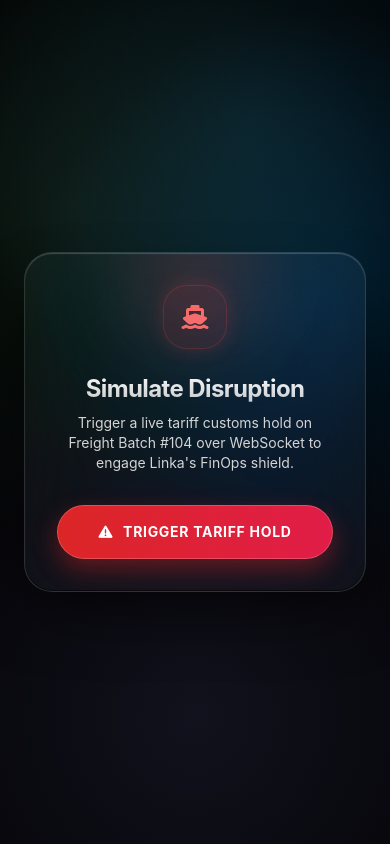
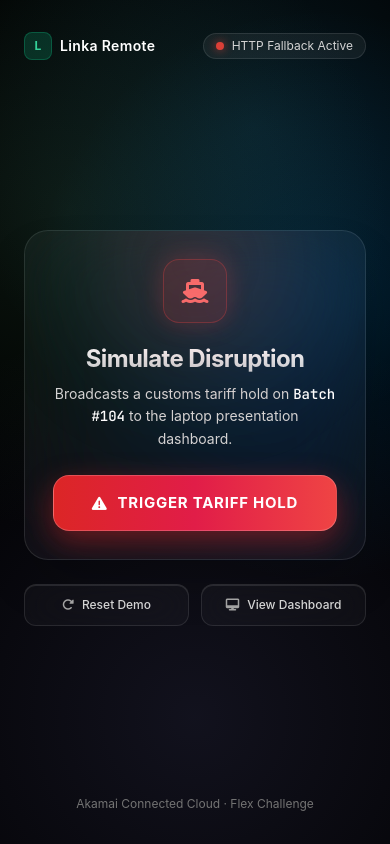
Before and after one commit to HackmidwestLMTV/Linka, a website: page public/trigger.html in a window 390 px wide. Drawn offline with nearby package versions, Linux system fonts and the light colour scheme; no server answers; a web font is replaced by a local one.

Commit message:
fix(mobile): add dual-channel REST fallback, /trigger alias, and haptics for phone controller

```diff
--- a/public/trigger.html
+++ b/public/trigger.html
@@ -2,57 +2,170 @@
 <html lang="en" class="dark">
 <head>
     <meta charset="UTF-8">
-    <meta name="viewport" content="width=device-width, initial-scale=1.0">
-    <title>Linka // Remote Event Trigger</title>
+    <meta name="viewport" content="width=device-width, initial-scale=1.0, maximum-scale=1.0, user-scalable=no, viewport-fit=cover">
+    <title>Linka Remote Controller // Hack Midwest</title>
     <script src="https://cdn.tailwindcss.com"></script>
     <link rel="stylesheet" href="https://cdnjs.cloudflare.com/ajax/libs/font-awesome/6.4.0/css/all.min.css">
     <script src="/socket.io/socket.io.js"></script>
     <link href="https://fonts.cdnfonts.com/css/sf-pro-display" rel="stylesheet">
     <link rel="stylesheet" href="styles.css">
+    <style>
+        * { -webkit-tap-highlight-color: transparent; }
+        body { touch-action: manipulation; }
+    </style>
 </head>
-<body class="min-h-screen flex items-center justify-center p-6 vision-bg">
-    <div class="vision-glass p-8 max-w-sm w-full text-center relative overflow-hidden">
-        <!-- Ambient orb behind icon -->
-        <div class="absolute -top-10 left-1/2 -translate-x-1/2 w-32 h-32 bg-red-500/20 rounded-full blur-2xl pointer-events-none"></div>
+<body class="min-h-screen flex flex-col items-center justify-between p-6 vision-bg text-white selection:bg-white/20">
 
-        <div class="w-16 h-16 bg-red-500/10 border border-red-500/20 text-red-400 rounded-3xl flex items-center justify-center mx-auto mb-6 text-2xl shadow-[0_0_20px_rgba(239,68,68,0.2)]">
-            <i class="fa-solid fa-ship"></i>
+    <!-- Top Connection Pill -->
+    <header class="w-full max-w-sm flex items-center justify-between pt-2">
+        <div class="flex items-center gap-2">
+            <div class="h-7 w-7 rounded-lg bg-emerald-500/20 border border-emerald-500/30 flex items-center justify-center text-emerald-400 font-bold text-xs">L</div>
+            <span class="text-sm font-semibold tracking-wide">Linka Remote</span>
         </div>
-        <h2 class="text-2xl font-bold mb-2 apple-heading">Simulate Disruption</h2>
-        <p class="text-neutral-300 text-sm mb-8">Trigger a live tariff customs hold on Freight Batch #104 over WebSocket to engage Linka's FinOps shield.</p>
+        <div id="conn-pill" class="flex items-center gap-2 px-3 py-1 rounded-full bg-white/[0.06] border border-white/10 text-xs">
+            <span id="conn-dot" class="dot dot-green"></span>
+            <span id="conn-text" class="text-neutral-300">Connected</span>
+        </div>
+    </header>
 
-        <button id="trigger-btn" class="w-full py-4 px-6 rounded-full bg-gradient-to-r from-red-600 to-rose-600 hover:from-red-500 hover:to-rose-500 text-white font-bold text-sm uppercase tracking-wider shadow-[0_10px_25px_rgba(220,38,38,0.4)] transition-all active:scale-95 flex items-center justify-center gap-2.5 border border-white/20">
-            <i class="fa-solid fa-triangle-exclamation"></i>
-            <span>Trigger Tariff Hold</span>
-        </button>
+    <!-- Main Controller Card -->
+    <main class="w-full max-w-sm my-auto space-y-6">
+        <div class="vision-glass p-7 text-center relative overflow-hidden rounded-3xl border border-white/10 shadow-2xl">
+            <!-- Ambient glowing orb -->
+            <div class="absolute -top-12 left-1/2 -translate-x-1/2 w-40 h-40 bg-red-500/25 rounded-full blur-3xl pointer-events-none"></div>
 
-        <div id="status" class="mt-6 text-sm font-mono font-medium text-emerald-400 hidden">
-            <i class="fa-solid fa-check-circle mr-1"></i> Disruption event broadcasted
+            <div class="w-16 h-16 bg-red-500/15 border border-red-500/30 text-red-400 rounded-2xl flex items-center justify-center mx-auto mb-5 text-2xl shadow-[0_0_25px_rgba(239,68,68,0.25)]">
+                <i class="fa-solid fa-ship"></i>
+            </div>
+
+            <h2 class="text-2xl font-bold apple-heading tracking-tight mb-2">Simulate Disruption</h2>
+            <p class="text-neutral-300 text-sm leading-relaxed mb-6">
+                Broadcasts a customs tariff hold on <span class="font-mono text-white font-medium">Batch #104</span> to the laptop presentation dashboard.
+            </p>
+
+            <!-- Big Action Button -->
+            <button id="trigger-btn" onclick="fireDisruption()" class="w-full py-4 px-6 rounded-2xl bg-gradient-to-r from-red-600 via-rose-600 to-red-500 hover:from-red-500 hover:to-rose-400 active:scale-95 text-white font-bold text-[15px] uppercase tracking-wider shadow-[0_10px_30px_rgba(220,38,38,0.45)] transition-all flex items-center justify-center gap-2.5 border border-white/20">
+                <i class="fa-solid fa-triangle-exclamation"></i>
+                <span id="btn-text">Trigger Tariff Hold</span>
+            </button>
+
+            <!-- Real-time Status Badge -->
+            <div id="status-box" class="mt-5 p-3 rounded-xl bg-emerald-500/10 border border-emerald-500/20 text-emerald-300 text-xs font-mono font-medium hidden">
+                <i class="fa-solid fa-circle-check mr-1.5 text-emerald-400"></i>
+                <span id="status-msg">Event broadcasted to presentation screen!</span>
+            </div>
         </div>
-    </div>
+
+        <!-- Secondary Controls -->
+        <div class="grid grid-cols-2 gap-3">
+            <button onclick="resetPresentation()" class="py-3 px-4 rounded-xl vision-card hover:bg-white/10 active:scale-95 text-neutral-300 text-xs font-medium transition border border-white/10 flex items-center justify-center gap-2">
+                <i class="fa-solid fa-rotate-right text-neutral-400"></i>
+                <span>Reset Demo</span>
+            </button>
+            <a href="/" class="py-3 px-4 rounded-xl vision-card hover:bg-white/10 active:scale-95 text-neutral-300 text-xs font-medium transition border border-white/10 flex items-center justify-center gap-2 text-center">
+                <i class="fa-solid fa-desktop text-neutral-400"></i>
+                <span>View Dashboard</span>
+            </a>
+        </div>
+    </main>
+
+    <!-- Footer -->
+    <footer class="w-full max-w-sm text-center text-xs text-neutral-500 pb-2">
+        <span>Akamai Connected Cloud · Flex Challenge</span>
+    </footer>
 
     <script>
-        const socket = io();
-        const btn = document.getElementById('trigger-btn');
-        const status = document.getElementById('status');
+        const $ = (id) => document.getElementById(id);
+        const socket = typeof io === 'function' ? io({ transports: ['websocket', 'polling'], timeout: 5000 }) : null;
 
-        btn.addEventListener('click', () => {
+        // Monitor socket connectivity
+        if (socket) {
+            socket.on('connect', () => {
+                $('conn-dot').className = 'dot dot-green';
+                $('conn-text').textContent = 'Connected';
+            });
+            socket.on('disconnect', () => {
+                $('conn-dot').className = 'dot dot-red';
+                $('conn-text').textContent = 'Offline (HTTP mode)';
+            });
+            socket.on('connect_error', () => {
+                $('conn-dot').className = 'dot dot-red';
+                $('conn-text').textContent = 'HTTP Fallback Active';
+            });
+        }
+
+        async function fireDisruption() {
+            const btn = $('trigger-btn');
+            const btnText = $('btn-text');
+            const statusBox = $('status-box');
+            const statusMsg = $('status-msg');
+
+            // Haptic feedback for smartphones
+            if (navigator.vibrate) {
+                try { navigator.vibrate([40, 60, 40]); } catch (e) {}
+            }
+
             btn.disabled = true;
-            btn.classList.add('opacity-50');
+            btn.classList.add('opacity-75');
+            btnText.innerHTML = '<i class="fa-solid fa-spinner fa-spin mr-1"></i> Broadcasting...';
 
-            socket.emit('TRIGGER_DISRUPTION', {
+            const payload = {
                 batchId: "Batch-104",
                 reason: "Section 301 Tariff Compliance Review",
                 delayDays: 14
-            });
+            };
 
-            status.classList.remove('hidden');
+            // 1. Emit via WebSocket if available
+            if (socket && socket.connected) {
+                socket.emit('TRIGGER_DISRUPTION', payload);
+            }
+
+            // 2. Dual-channel REST HTTP POST (guaranteed to reach server even over strict cellular networks)
+            try {
+                const res = await fetch('/api/trigger', {
+                    method: 'POST',
+                    headers: { 'Content-Type': 'application/json' },
+                    body: JSON.stringify(payload)
+                });
+                if (res.ok) {
+                    statusMsg.textContent = 'Disruption broadcasted to laptop!';
+                }
+            } catch (err) {
+                console.warn('HTTP fallback notice:', err);
+            }
+
+            statusBox.classList.remove('hidden');
+
             setTimeout(() => {
                 btn.disabled = false;
-                btn.classList.remove('opacity-50');
-                status.classList.add('hidden');
-            }, 3000);
-        });
+                btn.classList.remove('opacity-75');
+                btnText.innerHTML = 'Trigger Tariff Hold';
+            }, 2500);
+
+            setTimeout(() => {
+                statusBox.classList.add('hidden');
+            }, 6000);
+        }
+
+        async function resetPresentation() {
+            if (navigator.vibrate) {
+                try { navigator.vibrate(30); } catch (e) {}
+            }
+
+            if (socket && socket.connected) {
+                socket.emit('RESET_DEMO');
+            }
+
+            try {
+                await fetch('/api/reset', { method: 'POST' });
+            } catch (e) {}
+
+            const statusBox = $('status-box');
+            const statusMsg = $('status-msg');
+            statusMsg.textContent = 'Presentation reset to Baseline Step 1.';
+            statusBox.classList.remove('hidden');
+            setTimeout(() => statusBox.classList.add('hidden'), 3000);
+        }
     </script>
 </body>
 </html>
```
Also changed, not shown: server.js (+45 -7 lines).
